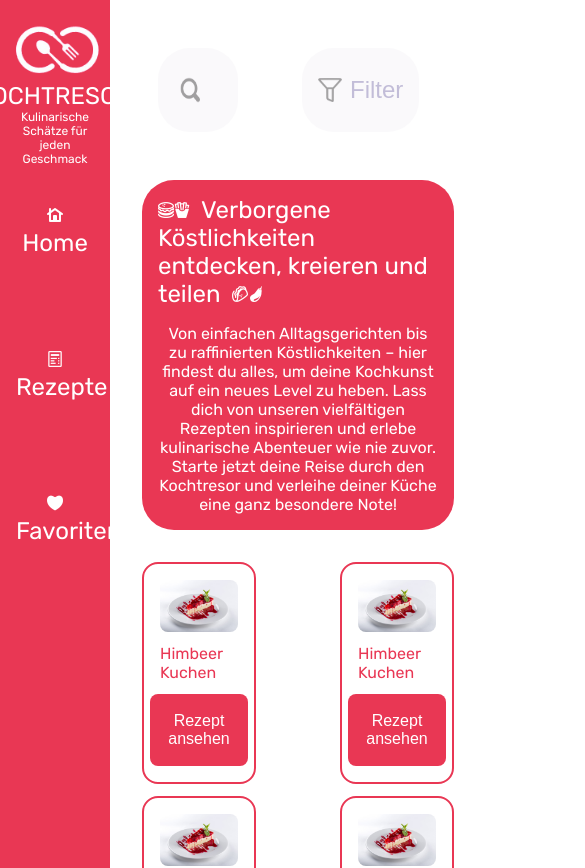
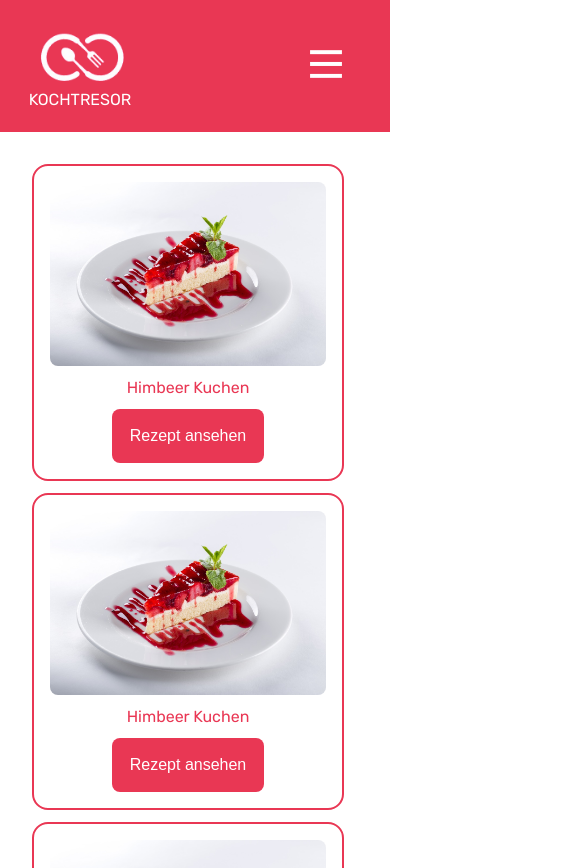
Before and after one commit to Hanmuni/DevCraft---Rezeptapp, a Next.js app: page / in a window 390 px wide. Shown: the top 868 px of the page, 585 px wide, since content can reach past the window. Built offline with nearby package versions, Linux system fonts and the light colour scheme.

Commit message:
feat: add responsive design

```diff
--- a/app/components/content.css
+++ b/app/components/content.css
@@ -9,3 +9,9 @@
   background-color: rgb(255, 255, 255);
   padding: 1rem;
 }
+
+@media (max-width: 40rem) {
+  .d-none {
+    display: none !important;
+  }
+}
--- a/app/components/content.js
+++ b/app/components/content.js
@@ -11,12 +11,12 @@ import Recipe from "./recipe";
 export default function Navbar() {
   return (
     <div className="content">
-      <div className="row align-center gap-xx-large sticky top-container">
+      <div className="row align-center gap-xx-large sticky top-container d-none">
         <SearchBar /> <Filter />
         <User />
       </div>
 
-      <div>
+      <div className="d-none">
         <Banner />
       </div>
 
--- a/app/components/navbar.css
+++ b/app/components/navbar.css
@@ -28,3 +28,43 @@ a:hover {
   width: 1rem;
   height: 1rem;
 }
+
+@media (max-width: 40rem) {
+  .d-none {
+    display: none !important;
+  }
+
+  .navbar {
+    width: auto;
+    height: auto;
+    display: flex;
+    justify-content: space-between;
+    align-items: center;
+  }
+
+  .logo-container {
+    height: auto;
+    padding: 0;
+  }
+
+  .burger-menu {
+    width: 2rem;
+    height: 2rem;
+    background-size: cover;
+    padding: 2rem;
+  }
+
+  a {
+    padding: 0;
+  }
+
+  .font-large {
+    font-size: 1rem !important;
+}
+}
+
+@media (min-width: 50rem) {
+  .display-desktop {
+    display: none;
+  }
+}
--- a/app/components/navbar.js
+++ b/app/components/navbar.js
@@ -9,12 +9,12 @@ export default function Navbar() {
       <div class="logo-container column  align-center text-center">
         <img className="logo" src="img/logo.png" />
         <span className="font-large">KOCHTRESOR</span>
-        <span className="font-small">
+        <span className="font-small d-none">
           Kulinarische Schätze für jeden Geschmack
         </span>
       </div>
 
-      <div className="column text-center font-large gap-large">
+      <div className="column text-center font-large gap-large d-none">
         <a>
           <img className="icon" src="img/home.png" /> Home
         </a>
@@ -25,6 +25,10 @@ export default function Navbar() {
           <img className="icon" src="img/heart.png" /> Favoriten
         </a>
       </div>
+
+      <a>
+        <img className="display-desktop burger-menu" src="img/burger-menu.png" />
+      </a>
     </nav>
   );
 }
--- a/app/components/recipe.css
+++ b/app/components/recipe.css
@@ -26,3 +26,9 @@
   border: 0.125rem solid rgb(233, 55, 84);
   color: rgb(233, 55, 84);
 }
+
+@media (max-width: 40rem) {
+  .recipe-box {
+    width: auto;
+  }
+}
--- a/app/page.css
+++ b/app/page.css
@@ -74,3 +74,10 @@ body {
 .gap-xx-large {
   gap: 4rem;
 }
+
+@media (max-width: 40rem) {
+  .row {
+    display: flex;
+    flex-direction: column;
+  }
+}
```
Also changed, not shown: public/img/burger-menu.png (added).
